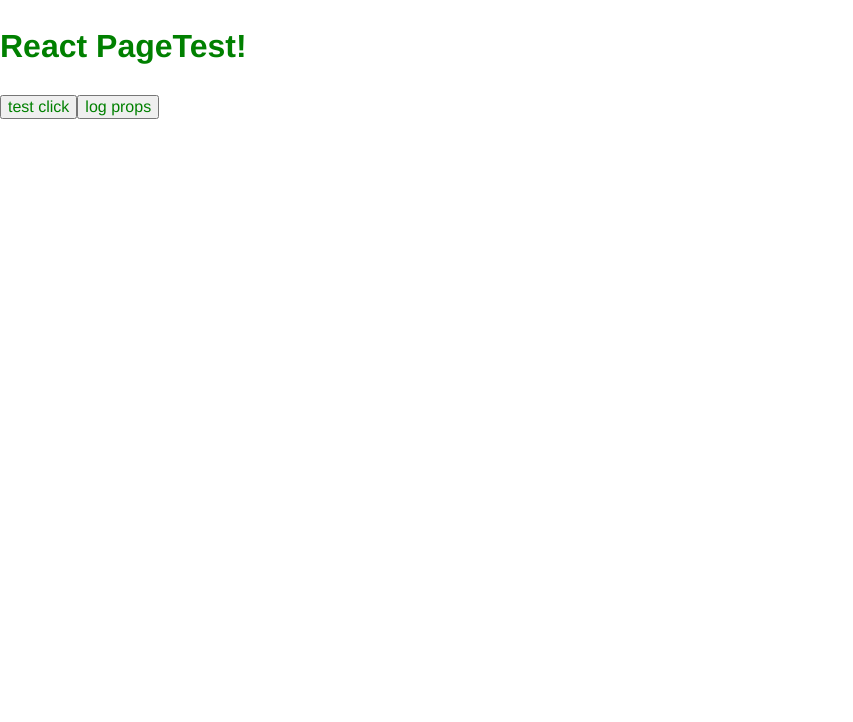
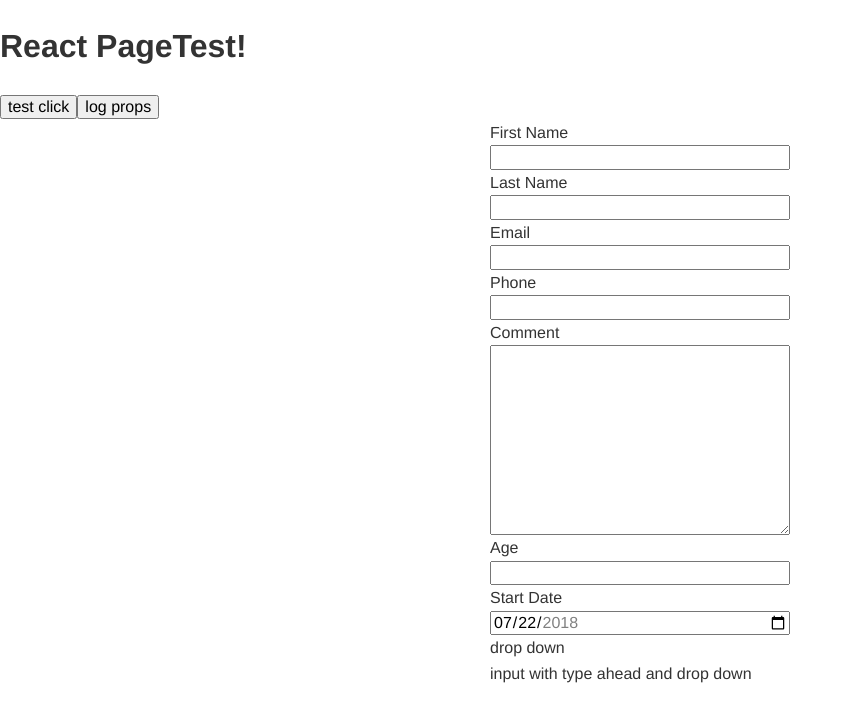
Before and after one commit to alancurtis5000/react-webpack-sass-jest-redux-router-extras-01, a React app: page / in a window 1280 px wide. Shown: the top 722 px of the page, without its empty margins (0-853 px from the left). Built offline with nearby package versions, Linux system fonts and the light colour scheme.

Commit message:
added inputs to PageTest

```diff
--- a/src/components/PageTest.js
+++ b/src/components/PageTest.js
@@ -26,6 +26,37 @@
         <h1>React PageTest!</h1>
         <button onClick={this.handleOnClick}>test click</button>
         <button onClick={this.logProps}>log props</button>
+
+        <div style={{display:"flex", justifyContent:"center", flexDirection:'column', width:'300px', margin:"auto"}}>
+
+          <label htmlFor="firstName">First Name</label>
+          <input type="text" className="firstName" id="firstName"/>
+
+          <label htmlFor="lastName">Last Name</label>
+          <input type="text" className="lastName" id="lastName"/>
+
+          <label htmlFor="email"> Email </label>
+          <input type="email" className="email" id="email"/>
+
+          <label htmlFor="phone">Phone</label>
+          <input type="tel" className="phone" id="phone"/>
+
+          <label htmlFor="comment">Comment</label>
+          <textarea className="comment" id="comment" cols="30" rows="10"></textarea>
+
+          <label htmlFor="age">Age</label>
+          <input type="number" className="age" id="age" min="1" max="130"/>
+
+          <label htmlFor="startDate">Start Date</label>
+          <input type="date" id="startDate"
+            value="2018-07-22"
+            min="2018-01-01"
+            max="2018-12-31">
+          </input>
+
+          <div>drop down</div>
+          <div> input with type ahead and drop down</div>
+        </div>
       </div>
     )
   }
--- a/src/styles/base/_base.scss
+++ b/src/styles/base/_base.scss
@@ -1,6 +1,5 @@
 * {
   box-sizing: border-box;
-  color: green
 }
 
 html {
```
